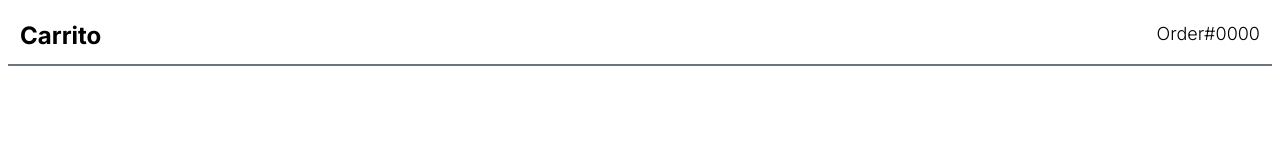
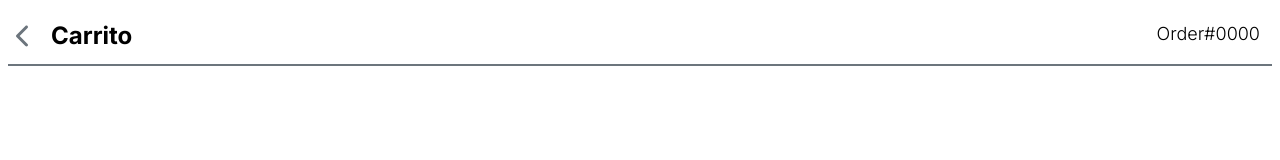
Before and after one commit to Magi3654/cafetec, a Next.js app: page /carrito in a window 1280 px wide. Shown: the top 160 px of the page. Built offline with nearby package versions, Linux system fonts and the light colour scheme.

Commit message:
Return main desde carrito

```diff
--- a/src/app/carrito/page.jsx
+++ b/src/app/carrito/page.jsx
@@ -1,9 +1,15 @@
 import React from 'react'
+import Link from 'next/link'
 
 function Carrito() {
   return (
     <div className='p-2 w-full'>
         <section className='flex w-full'>
+            <Link href="/main">
+                <svg xmlns="http://www.w3.org/2000/svg" viewBox="0 0 320 512" className='flex-none h-6 mt-4 mx-2' fill='#6c757d'>
+                    <path d="M9.4 233.4c-12.5 12.5-12.5 32.8 0 45.3l192 192c12.5 12.5 32.8 12.5 45.3 0s12.5-32.8 0-45.3L77.3 256 246.6 86.6c12.5-12.5 12.5-32.8 0-45.3s-32.8-12.5-45.3 0l-192 192z"/>
+                </svg>
+            </Link>
             <p className='flex-none m-3 font-bold text-2xl'>Carrito</p>
             <p className='flex-1 m-3 font-light text-lg text-right'>Order#0000</p>
         </section>
```
